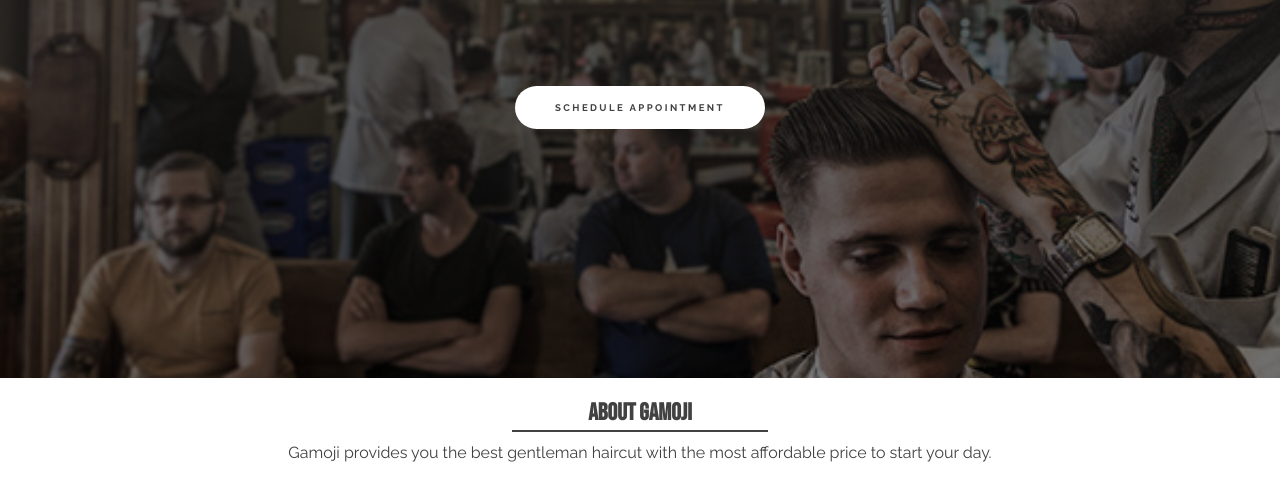
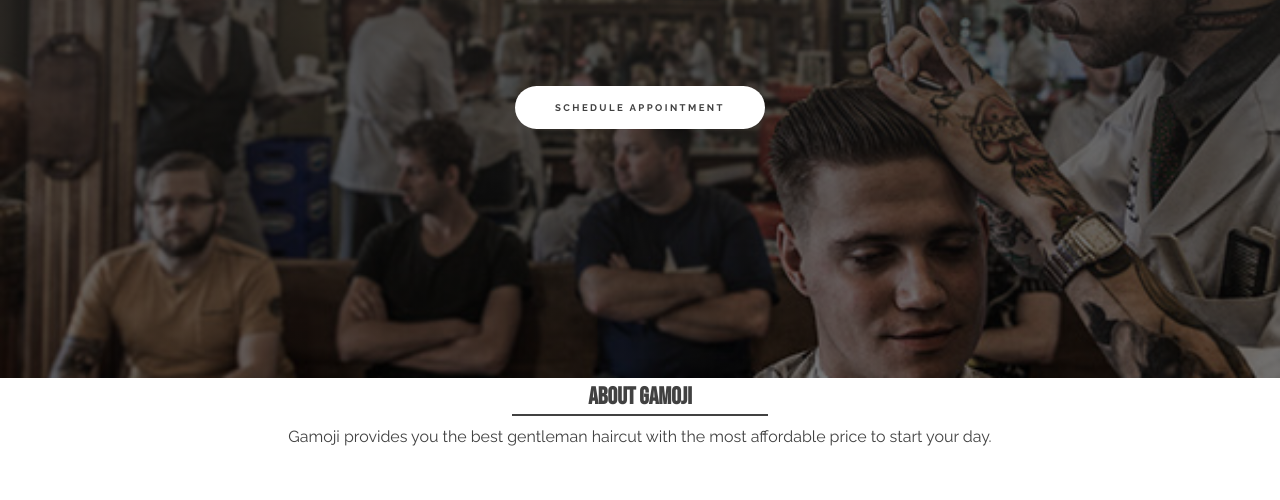
Before and after one commit to meneerhanafi/gamoji, a plain HTML site: page index.html in a window 1280 px wide. Shown: the part 262-762 px from the top of the page. Drawn offline with Linux system fonts and the light colour scheme; a web font is replaced by a local one.

Commit message:
Update style.css

```diff
--- a/style.css
+++ b/style.css
@@ -154,7 +154,7 @@ main{
     to {transform: translateX(0);}
 }
 .about{
-    margin-top:0rem;
+    margin-top:-1rem;
     display:grid;
     justify-content: center;
     text-align:center;
```
